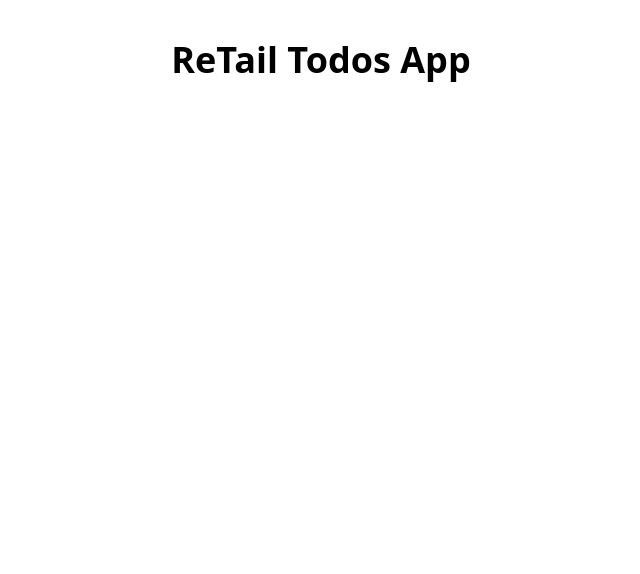
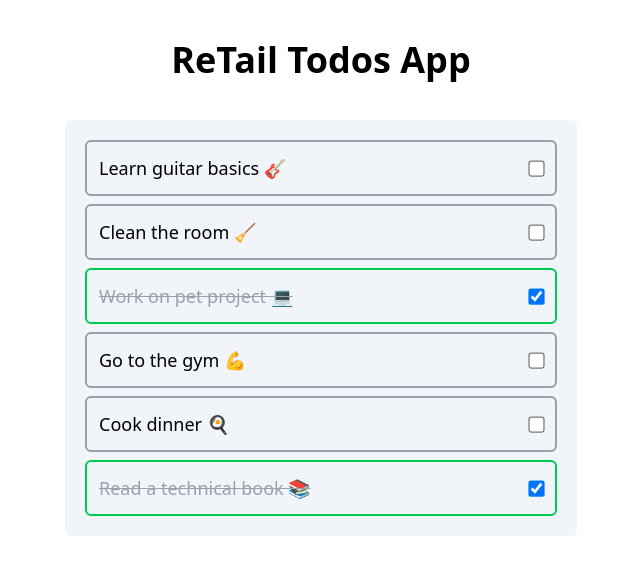
Before and after one commit to bdcry/retail, a React (Vite) app: page / in a window 1280 px wide. Shown: the top 574 px of the page, without its empty margins (319-959 px from the left). Built offline with nearby package versions, Linux system fonts and the light colour scheme.

Commit message:
feat: add static date rendering

```diff
--- a/src/App.tsx
+++ b/src/App.tsx
@@ -1,9 +1,21 @@
-function App() {
+import { useState } from 'react';
+import { stupidData } from './data/todo';
+import TodoList from './components/TodoList/TodoList';
+
+const App = () => {
+  const [todos, setTodos] = useState(stupidData);
+
+  const setTodoIsCompleted = (id: number): void => {
+    setTodos((prevTodos) =>
+      prevTodos.map((todo) => (todo.id === id ? { ...todo, completed: !todo.completed } : todo))
+    );
+  };
   return (
-    <main className="pt-10 pb-10 h-screen">
-      <h1 className="font-bold text-center text-4xl">ReTail Todos App</h1>
+    <main className="p-10 h-screen">
+      <h1 className="font-bold text-center text-4xl mb-10">ReTail Todos App</h1>
+      <TodoList todos={todos} onChange={setTodoIsCompleted} />
     </main>
   );
-}
+};
 
 export default App;
--- /dev/null
+++ b/src/components/TodoItem/TodoItem.tsx
@@ -0,0 +1,27 @@
+import type { JSX } from 'react';
+import type { TodoItemProps } from './types';
+
+const TodoItem = ({ id, title, completed, onCompletedChange }: TodoItemProps): JSX.Element => {
+  const baseTaskItem = 'border-2 rounded-md';
+  const variantTaskItem = completed ? 'border-green-500' : 'border-gray-400';
+  const baseTitle = 'text-lg';
+  const variantTitle = completed ? 'line-through text-gray-400' : '';
+
+  return (
+    <>
+      <li className={`${baseTaskItem} ${variantTaskItem}`}>
+        <label className="flex gap-2 items-center justify-between p-3 cursor-pointer">
+          <p className={`${baseTitle} ${variantTitle}`}>{title}</p>
+          <input
+            type="checkbox"
+            checked={completed}
+            className="scale-125"
+            onChange={() => onCompletedChange(id)}
+          />
+        </label>
+      </li>
+    </>
+  );
+};
+
+export default TodoItem;
--- /dev/null
+++ b/src/components/TodoItem/types.ts
@@ -0,0 +1,6 @@
+export type TodoItemProps = {
+  id: number;
+  title: string;
+  completed: boolean;
+  onCompletedChange: (id: number) => void;
+};
--- /dev/null
+++ b/src/components/TodoList/TodoList.tsx
@@ -0,0 +1,21 @@
+import type { JSX } from 'react';
+import TodoItem from '../TodoItem/TodoItem';
+import type { TodoListProps } from './type';
+
+const TodoList = ({ todos, onChange }: TodoListProps): JSX.Element => {
+  return (
+    <ul className="max-w-lg mx-auto flex flex-col gap-2 bg-slate-100 rounded-md p-5">
+      {todos.map((todo) => (
+        <TodoItem
+          key={todo.id}
+          id={todo.id}
+          title={todo.title}
+          completed={todo.completed}
+          onCompletedChange={onChange}
+        />
+      ))}
+    </ul>
+  );
+};
+
+export default TodoList;
--- /dev/null
+++ b/src/components/TodoList/type.ts
@@ -0,0 +1,6 @@
+import type { stupidTodoData } from '../../data/types';
+
+export type TodoListProps = {
+  todos: stupidTodoData[];
+  onChange: (id: number) => void;
+};
--- /dev/null
+++ b/src/data/todo.ts
@@ -0,0 +1,10 @@
+import type { stupidTodoData } from './types';
+
+export const stupidData: stupidTodoData[] = [
+  { id: 1, title: 'Learn guitar basics 🎸', completed: false },
+  { id: 2, title: 'Clean the room 🧹', completed: false },
+  { id: 3, title: 'Work on pet project 💻', completed: true },
+  { id: 4, title: 'Go to the gym 💪', completed: false },
+  { id: 5, title: 'Cook dinner 🍳', completed: false },
+  { id: 6, title: 'Read a technical book 📚', completed: true },
+];
--- /dev/null
+++ b/src/data/types.ts
@@ -0,0 +1,5 @@
+export type stupidTodoData = {
+  id: number,
+  title: string,
+  completed: boolean,
+}
```
